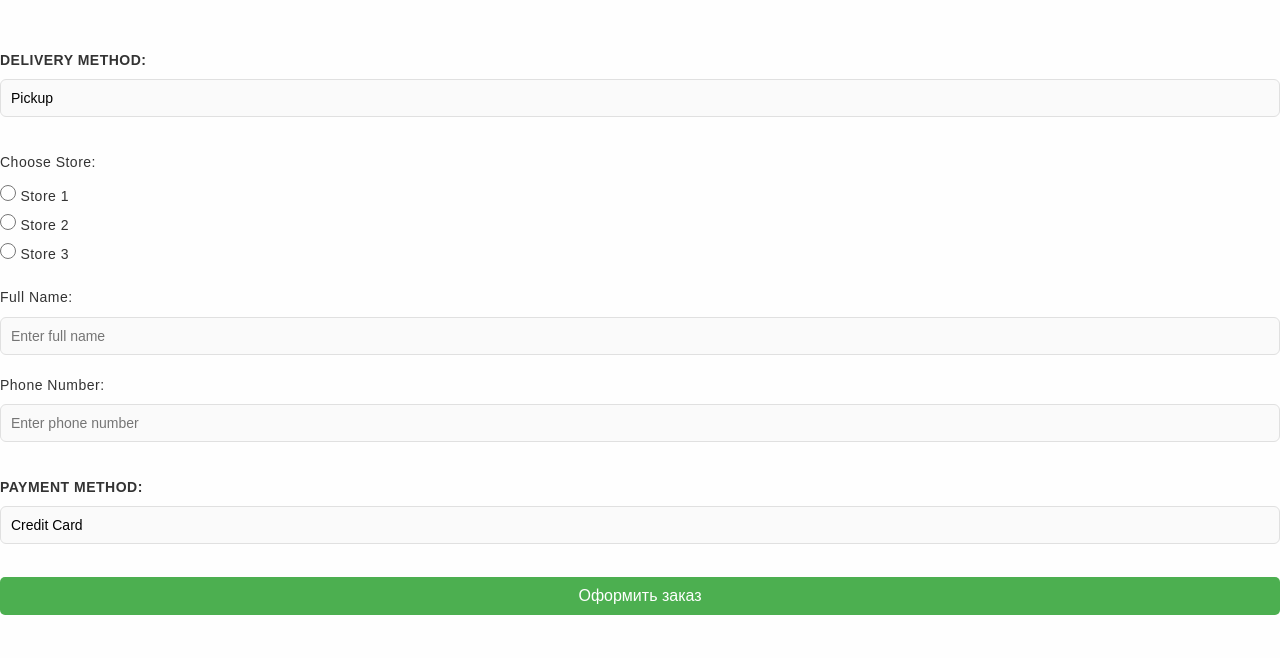
After one commit to Baranotik15/My_project, a Django app: page /orders/checkout/ in a window 1280 px wide. The commit adds this page. Shown: the part 142-800 px from the top of the page. Run offline with Django 5.2, Linux system fonts and the light colour scheme; a user stored in the database is signed in; tables that the repository leaves empty hold one stand-in row (values such as "Sample post").

Commit message:
add form for order with css js and html

```diff
--- /dev/null
+++ b/shopPj/orders/forms.py
@@ -0,0 +1,104 @@
+from django import forms
+from django.db import models
+from .models import Order
+
+class OrderForm(forms.ModelForm):
+    class DeliveryChoices(models.TextChoices):
+        PICKUP = 'Pickup', 'Pickup'
+        DELIVERY = 'Delivery', 'Delivery'
+
+    class PaymentChoices(models.TextChoices):
+        CREDIT_CARD = 'credit_card', 'Credit Card'
+        PAYPAL = 'paypal', 'PayPal'
+        IN_CASH = 'in_cash', 'In Cash'
+
+    pickup_address = forms.ChoiceField(
+        choices=[
+            ('store1', 'Store 1'),
+            ('store2', 'Store 2'),
+            ('store3', 'Store 3')
+        ],
+        required=False,
+        widget=forms.RadioSelect,
+    )
+
+    delivery_address = forms.CharField(
+        required=False,
+        widget=forms.TextInput(
+            attrs={
+            'placeholder': 'Enter delivery address'
+            }
+        ),
+    )
+
+    phone_number = forms.CharField(
+        required=False,
+        widget=forms.TextInput(
+            attrs={
+                'placeholder': 'Enter phone number'
+            }
+        ),
+    )
+
+    full_name = forms.CharField(
+        required=False,
+        widget=forms.TextInput(
+            attrs={
+                'placeholder': 'Enter full name'
+            }
+        ),
+    )
+
+    delivery_method = forms.ChoiceField(
+        choices=DeliveryChoices.choices,
+        required=True,
+        initial='Pickup',
+    )
+    payment_method = forms.ChoiceField(
+        choices=PaymentChoices.choices,
+        required=True,
+    )
+
+    class Meta:
+        model = Order
+        fields = [
+            'delivery_method',
+            'payment_method',
+            'pickup_address',
+            'delivery_address',
+            'phone_number',
+            'full_name',
+        ]
+
+    def __init__(self, *args, **kwargs):
+        user = kwargs.pop('user', None)
+        super().__init__(*args, **kwargs)
+        self.user = user
+
+    def clean(self):
+        cleaned_data = super().clean()
+        delivery_method = cleaned_data.get('delivery_method')
+        pickup_address = cleaned_data.get('pickup_address')
+        delivery_address = cleaned_data.get('delivery_address')
+        phone_number = cleaned_data.get('phone_number')
+        full_name = cleaned_data.get('full_name')
+
+        if not phone_number:
+            self.add_error('phone_number', 'Phone number is required.')
+        if not full_name:
+            self.add_error('full_name', 'Full name is required.')
+
+        if delivery_method == 'Delivery' and not delivery_address:
+            self.add_error('delivery_address', 'Delivery address is required.')
+        if delivery_method == 'Pickup' and not pickup_address:
+            self.add_error('pickup_address', 'Please select a pickup store.')
+
+        return cleaned_data
+
+    def save(self, commit=True):
+        order = super().save(commit=False)
+        if self.user:
+            order.user = self.user
+        if commit:
+            order.save()
+        return order
--- a/shopPj/orders/urls.py
+++ b/shopPj/orders/urls.py
@@ -0,0 +1,10 @@
+from django.urls import path
+from .views import CheckoutView
+
+urlpatterns = [
+    path(
+        'checkout/',
+        CheckoutView.as_view(),
+        name='checkout'
+    ),
+]
--- a/shopPj/orders/views.py
+++ b/shopPj/orders/views.py
@@ -1,3 +1,56 @@
-from django.shortcuts import render
+from django.shortcuts import render, redirect
+from django.views import View
+from django.contrib.auth.decorators import login_required
+from django.utils.decorators import method_decorator
+from .forms import OrderForm
+from .models import OrderItem
+from cart.models import Cart, CartItem
 
-# Create your views here.
+
+@method_decorator(login_required, name='dispatch')
+class CheckoutView(View):
+    def get(self, request, *args, **kwargs):
+        try:
+            cart = Cart.objects.get(user=request.user, is_active=True)
+            cart_items = CartItem.objects.filter(cart=cart)
+            if not cart_items.exists():
+                return redirect('view_cart')
+        except Cart.DoesNotExist:
+            return redirect('view_cart')
+
+        total_price = sum(item.product.price * item.quantity for item in cart_items)
+        form = OrderForm(user=request.user)
+        return render(
+            request,
+            'orders/checkout.html',
+            {'form': form, 'total_price': total_price},
+        )
+
+    def post(self, request, *args, **kwargs):
+        try:
+            cart = Cart.objects.get(user=request.user, is_active=True)
+            cart_items = CartItem.objects.filter(cart=cart)
+            if not cart_items.exists():
+                return redirect('view_cart')
+        except Cart.DoesNotExist:
+            return redirect('view_cart')
+
+        total_price = sum(item.product.price * item.quantity for item in cart_items)
+        form = OrderForm(request.POST, user=request.user)
+        if form.is_valid():
+            order = form.save()
+            for item in cart_items:
+                OrderItem.objects.create(
+                    order=order,
+                    product=item.product,
+                    quantity=item.quantity
+                )
+            cart.is_active = False
+            cart.save()
+            return redirect('order_success')
+
+        return render(
+            request,
+            'orders/checkout.html',
+            {'form': form, 'total_price': total_price},
+        )
--- a/shopPj/shopPj/urls.py
+++ b/shopPj/shopPj/urls.py
@@ -26,4 +26,5 @@ urlpatterns = [
     path('products/', include('products.urls')),
     path('users/', include('users.urls')),
     path('cart/', include('cart.urls')),
+    path('orders/', include('orders.urls')),
 ] + static(settings.MEDIA_URL, document_root=settings.MEDIA_ROOT)
--- /dev/null
+++ b/shopPj/static/orders/css/checkout.css
@@ -0,0 +1,171 @@
+.order-form {
+  max-width: 400px;
+  margin: 50px 10%;
+  padding: 25px;
+  background-color: #ffffff;
+  border-radius: 10px;
+  box-shadow: 0 6px 12px rgba(0, 0, 0, 0.1);
+  border: 1px solid #e0e0e0;
+}
+
+.form-field,
+.pickup-field,
+.delivery-field {
+  margin-bottom: 18px;
+  display: flex;
+  flex-direction: column;
+  gap: 6px;
+}
+
+.form-field label,
+.pickup-field label,
+.delivery-field label {
+  font-family: 'Arial', sans-serif;
+  font-size: 14px;
+  color: #333;
+  font-weight: 600;
+  text-transform: uppercase;
+  letter-spacing: 0.5px;
+}
+
+.form-field select,
+.form-field input[type="text"],
+.pickup-field input[type="text"],
+.delivery-field input[type="text"] {
+  padding: 10px;
+  font-size: 14px;
+  border: 1px solid #e0e0e0;
+  border-radius: 6px;
+  width: 100%;
+  background-color: #fafafa;
+  transition: border-color 0.3s ease, box-shadow 0.3s ease;
+}
+
+.form-field select:focus,
+.form-field input[type="text"]:focus,
+.pickup-field input[type="text"]:focus,
+.delivery-field input[type="text"]:focus {
+  border-color: #4CAF50;
+  box-shadow: 0 0 5px rgba(76, 175, 80, 0.2);
+  outline: none;
+}
+
+.form-field select {
+  appearance: none;
+  background-repeat: no-repeat;
+  background-position: right 10px center;
+  background-size: 12px;
+  padding-right: 30px;
+}
+
+.pickup-field ul {
+  list-style: none;
+  padding: 0;
+  display: flex;
+  flex-direction: column;
+  gap: 8px;
+}
+
+.pickup-field li {
+  display: flex;
+  align-items: center;
+  gap: 10px;
+}
+
+.pickup-field input[type="radio"] {
+  accent-color: #4CAF50;
+  width: 16px;
+  height: 16px;
+}
+
+.pickup-field label {
+  font-size: 14px;
+  font-weight: normal;
+  text-transform: none;
+}
+
+.fields-container {
+  padding: 15px;
+  background-color: #f5f5f5;
+  border-radius: 6px;
+  border: 1px solid #e8e8e8;
+  transition: all 0.3s ease;
+}
+
+.order-form button {
+  width: 100%;
+  background-color: #4CAF50;
+  color: white;
+  padding: 12px;
+  border: none;
+  border-radius: 6px;
+  font-size: 16px;
+  font-family: 'Arial', sans-serif;
+  font-weight: 600;
+  text-transform: uppercase;
+  letter-spacing: 1px;
+  cursor: pointer;
+  transition: background-color 0.3s ease, transform 0.3s ease, box-shadow 0.3s ease;
+}
+
+.order-form button:hover {
+  background-color: #45a049;
+  transform: translateY(-2px);
+  box-shadow: 0 4px 8px rgba(0, 0, 0, 0.15);
+}
+
+@media (max-width: 768px) {
+  .order-form {
+    max-width: 350px;
+    margin: 40px 10%;
+    padding: 20px;
+  }
+
+  .form-field select,
+  .form-field input[type="text"],
+  .pickup-field input[type="text"] {
+    font-size: 13px;
+    padding: 8px;
+  }
+
+  .form-field label,
+  .pickup-field label,
+  .delivery-field label {
+    font-size: 13px;
+  }
+
+  .order-form button {
+    font-size: 14px;
+    padding: 10px;
+  }
+}
+
+@media (max-width: 480px) {
+  .order-form {
+    max-width: 100%;
+    margin: 30px 10%;
+    padding: 15px;
+  }
+
+  .pickup-field ul {
+    gap: 6px;
+  }
+
+  .form-field label,
+  .pickup-field label,
+  .delivery-field label {
+    font-size: 12px;
+  }
+
+  .form-field select,
+  .form-field input[type="text"],
+  .pickup-field input[type="text"] {
+    font-size: 12px;
+    padding: 7px;
+  }
+
+  .order-form button {
+    font-size: 13px;
+    padding: 8px;
+  }
+}
--- a/shopPj/templates/base.html
+++ b/shopPj/templates/base.html
@@ -11,6 +11,7 @@
   <link rel="stylesheet" href="{% static 'product/css/product_detail.css' %}">
   <link rel="stylesheet" href="{% static 'users/css/login.css' %}">
   <link rel="stylesheet" href="{% static 'cart/css/view_cart.css' %}">
+  <link rel="stylesheet" href="{% static 'orders/css/checkout.css' %}">
 </head>
 <body>
 <header>
--- a/shopPj/templates/cart/view_cart.html
+++ b/shopPj/templates/cart/view_cart.html
@@ -43,7 +43,7 @@
 
     <div class="cart-buttons">
       <a href="{% url 'main_page' %}" class="btn-checkout">Продолжить покупки</a>
-      <a href="#" class="btn-checkout">Перейти к оформлению</a>
+      <a href="{% url 'checkout' %}" class="btn-checkout">Перейти к оформлению</a>
     </div>
   {% endif %}
 
--- /dev/null
+++ b/shopPj/templates/orders/checkout.html
@@ -0,0 +1,74 @@
+{% extends "base.html" %}
+
+{% block content %}
+  <br>
+  <br>
+  <form method="post" id="order-form">
+    {% csrf_token %}
+
+    <div class="form-field">
+      <label for="id_delivery_method">Delivery Method:</label>
+      {{ form.delivery_method }}
+    </div>
+
+    <div id="pickup-fields" style="display:none;">
+      <div class="pickup-field">
+        <label for="id_pickup_address">Choose Store:</label>
+        {{ form.pickup_address }}
+      </div>
+      <div class="pickup-field">
+        <label for="id_full_name">Full Name:</label>
+        {{ form.full_name }}
+      </div>
+      <div class="pickup-field">
+        <label for="id_phone_number">Phone Number:</label>
+        {{ form.phone_number }}
+      </div>
+    </div>
+
+    <div id="delivery-fields" style="display:none;">
+      <div class="delivery-field">
+        <label for="id_delivery_address">Delivery Address:</label>
+        {{ form.delivery_address }}
+      </div>
+      <div class="delivery-field">
+        <label for="id_full_name">Full Name:</label>
+        {{ form.full_name }}
+      </div>
+      <div class="delivery-field">
+        <label for="id_phone_number">Phone Number:</label>
+        {{ form.phone_number }}
+      </div>
+    </div>
+
+    <div class="form-field">
+      <label for="id_payment_method">Payment Method:</label>
+      {{ form.payment_method }}
+    </div>
+
+    <button type="submit">Оформить заказ</button>
+  </form>
+
+  <script>
+      document.addEventListener('DOMContentLoaded', function () {
+          const deliveryMethodField = document.querySelector('#id_delivery_method');
+          const pickupFields = document.getElementById('pickup-fields');
+          const deliveryFields = document.getElementById('delivery-fields');
+
+          function toggleFields() {
+              const deliveryMethod = deliveryMethodField.value;
+              if (deliveryMethod === 'Pickup') {
+                  pickupFields.style.display = 'block';
+                  deliveryFields.style.display = 'none';
+              } else if (deliveryMethod === 'Delivery') {
+                  pickupFields.style.display = 'none';
+                  deliveryFields.style.display = 'block';
+              }
+          }
+
+          deliveryMethodField.addEventListener('change', toggleFields);
+
+          toggleFields();
+      });
+  </script>
+{% endblock %}
```
